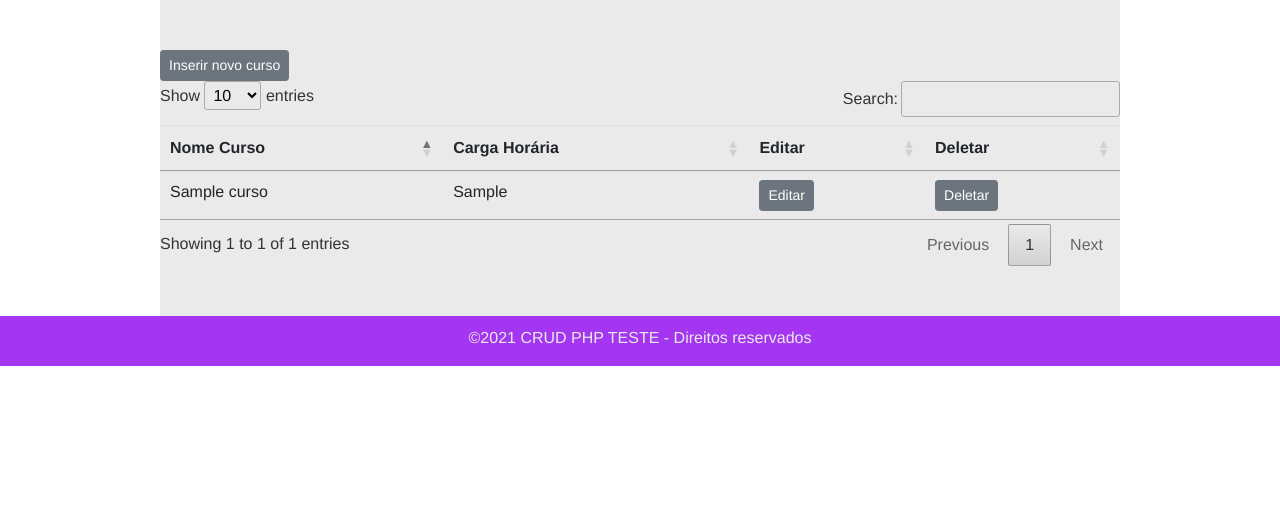
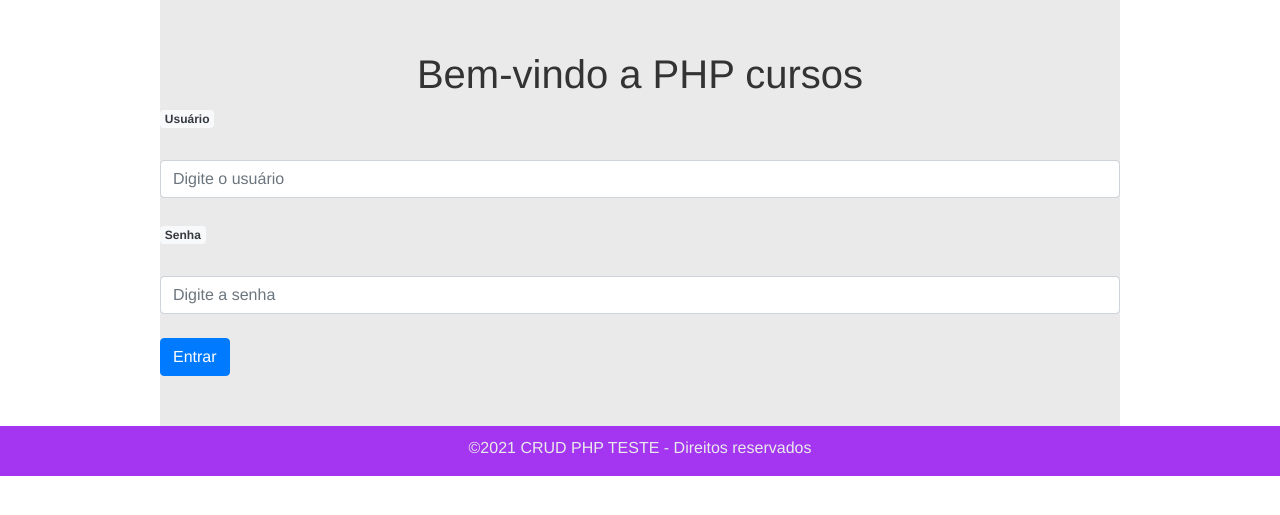
Before and after one commit to EdFigueiredo/crudphp, a PHP site: page /index.php?pagina=cursos in a window 1280 px wide. Shown: the part 100-615 px from the top of the page. Run offline with PHP 8.4, Linux system fonts and the light colour scheme; tables that the repository leaves empty or names only in its code hold one stand-in row (values such as "Sample post"); some libraries are stand-ins or nearby versions.

Commit message:
Add files via upload

```diff
--- a/header.php
+++ b/header.php
@@ -15,6 +15,9 @@
 					<a href="?pagina=cursos">Cursos</a>
 					<a href="?pagina=alunos">Alunos</a>
 					<a href="?pagina=matriculas">Matrículas</a>
+					<?php if(isset($_SESSION['login'])){  ?>
+						<a href="logout.php"><?php echo $_SESSION['usuario']; ?> (sair)</a>
+					<?php } ?>
 				</div>
 			</div>
 		</header>
--- a/home.php
+++ b/home.php
@@ -1 +1,15 @@
-<h1>Bem-vindo a PHP cursos</h1>
+
+<?php if(isset($_GET['erro'])){?>
+<div class="alert alert-danger" role="alert">
+  Usuário e/ou senha inválido
+</div>
+<?php } ?>
+
+<h1 style="text-align:center">Bem-vindo a PHP cursos</h1>
+<form method="post" action="login.php">
+    <label class="badge bg-light text-dark">Usuário</label></br></br>
+    <input type="text" name="usuario" placeholder="Digite o usuário" class="form-control"><br>
+    <label class="badge bg-light text-dark" >Senha</label></br></br>
+    <input type="password" name="senha" placeholder="Digite a senha" class="form-control"></br>
+    <input type="submit" value="Entrar" class="btn btn-primary">
+</form>
--- a/index.php
+++ b/index.php
@@ -1,11 +1,19 @@
 <?php
+#iniciar sessão
+session_start();
 
 #Cabeçalho
 include('header.php');
 
 #conteúdo da página
-if(isset($_GET['pagina'])){
-	$pagina = $_GET['pagina'];
+
+if(isset($_SESSION['login'])){
+	if(isset($_GET['pagina'])){
+		$pagina = $_GET['pagina'];
+	}
+	else{
+		$pagina = 'cursos';
+	}
 }
 else{
 	$pagina = 'home';
```
Also changed, not shown: login.php (added, +23 -0 lines), logout.php (added, +10 -0 lines), README.md.
